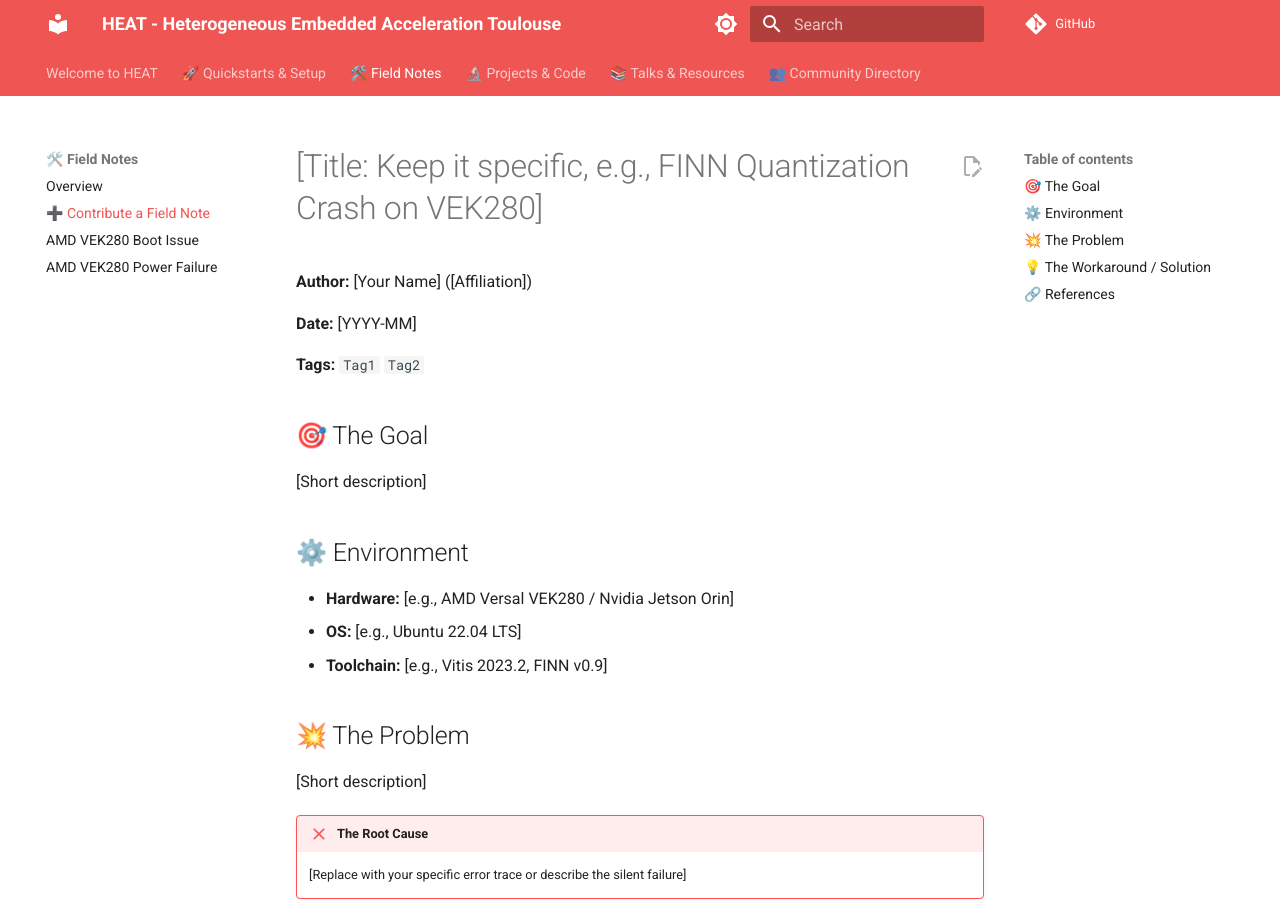
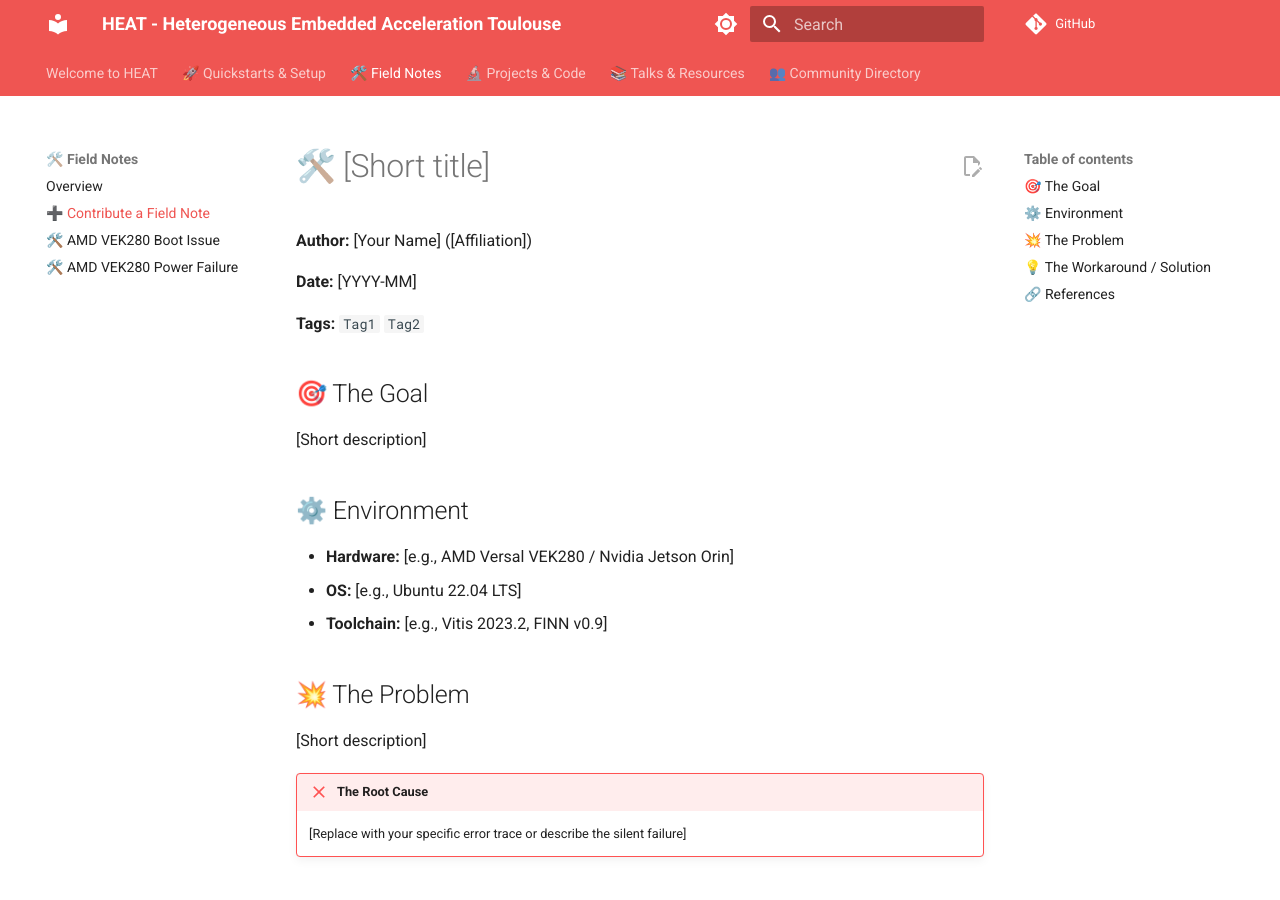
Before and after one commit to Toulouse-Embedded-Accel/HEAT, an MkDocs documentation site: the page built from docs/notes/template.md, in a window 1280 px wide and 900 px high. Built offline with MkDocs 1.6.1 and Material for MkDocs 9.7.7, drawn with Linux system fonts in a browser that asks for light colours; comment, search, counter and statistics services are not loaded.

Commit message:
Ddd emoji prefix for consistency

```diff
--- a/docs/notes/template.md
+++ b/docs/notes/template.md
@@ -1,4 +1,4 @@
-# [Title: Keep it specific, e.g., FINN Quantization Crash on VEK280]
+# 🛠️ [Short title]
 
 **Author:** [Your Name] ([Affiliation])
 
```
Also changed, not shown: docs/notes/vek280-boot-issue.md (+1 -1 lines), docs/notes/vek280-power-failure.md (+1 -1 lines).
